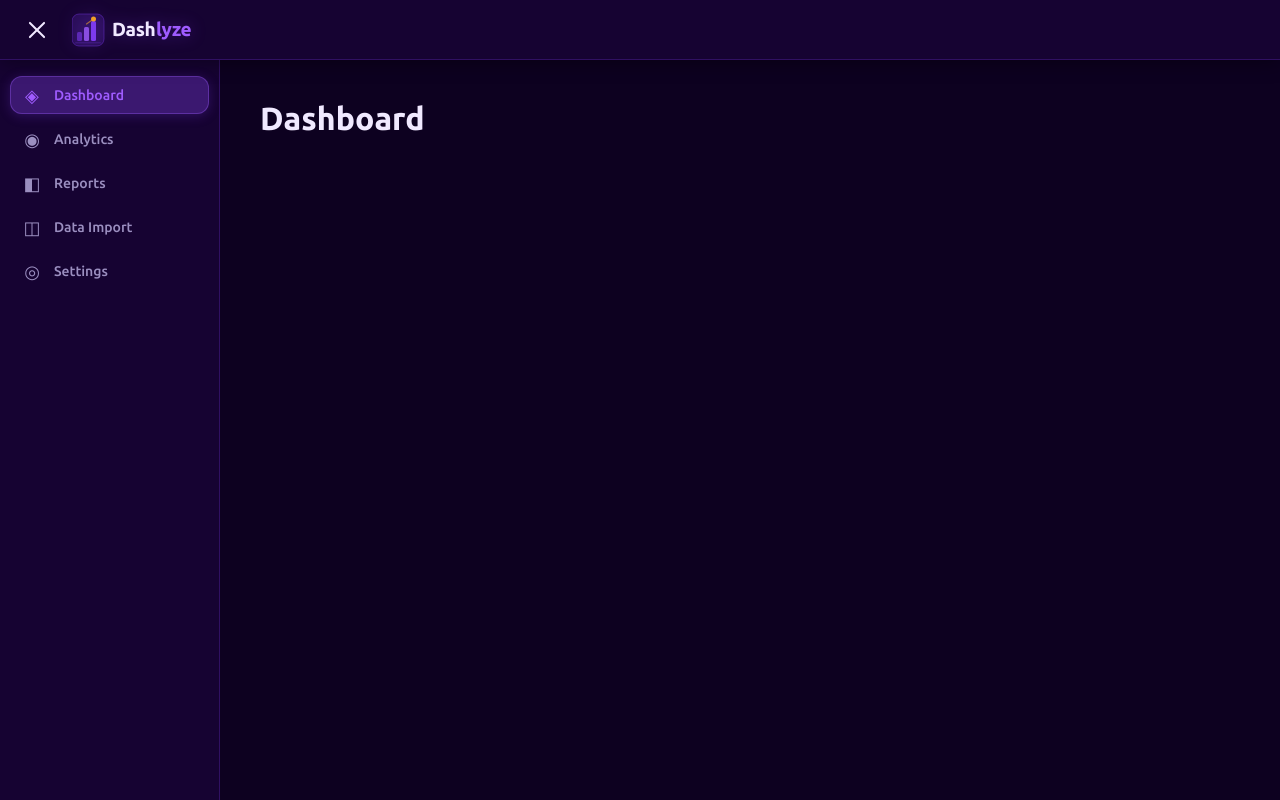
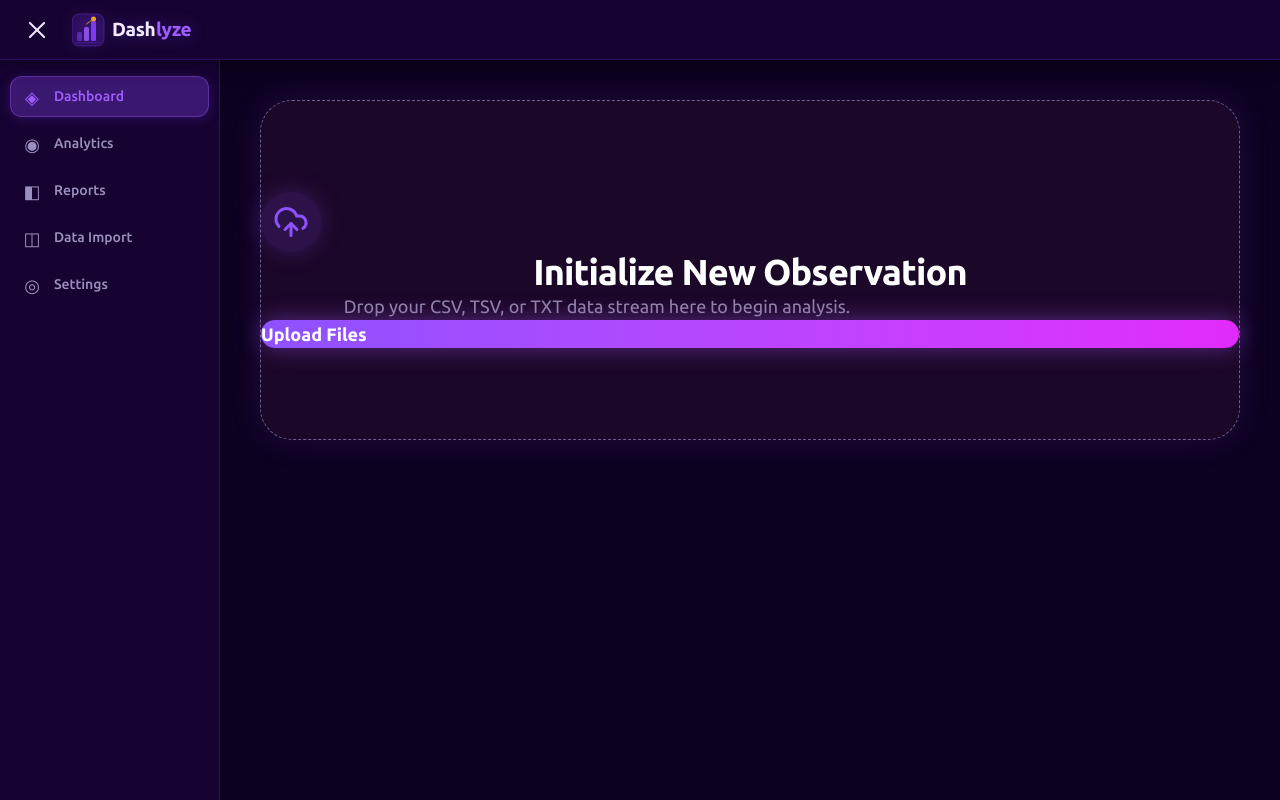
Before and after one commit to BilalKhalifa/Dashlyze, a React (Vite) app in the folder client/: page / in a window 1280 px wide. Built offline with nearby package versions, Linux system fonts and the light colour scheme.

Commit message:
initialize tailwind CSS for Drag&Drop Area

```diff
--- a/client/package.json
+++ b/client/package.json
@@ -10,6 +10,7 @@
     "preview": "vite preview"
   },
   "dependencies": {
+    "@tailwindcss/vite": "^4.2.2",
     "firebase": "^12.1.0",
     "lodash": "^4.17.21",
     "lucide-react": "^0.539.0",
@@ -29,7 +30,7 @@
     "eslint-plugin-react-refresh": "^0.4.20",
     "globals": "^16.3.0",
     "postcss": "^8.5.6",
-    "tailwindcss": "^4.1.12",
+    "tailwindcss": "^4.2.2",
     "vite": "^7.1.2"
   }
 }
--- a/client/src/Pages/Dashboard.jsx
+++ b/client/src/Pages/Dashboard.jsx
@@ -1,7 +1,9 @@
+import DataImport from "./DataImport";
+
 function Dashboard() {
     return (
         <div>
-            <h1>Dashboard</h1>
+            <DataImport />
         </div>
     );
 }
--- a/client/src/Pages/DataImport.jsx
+++ b/client/src/Pages/DataImport.jsx
@@ -1,6 +1,7 @@
 import { useState } from "react";
 import { analyzeDataset } from "../lib/api";
 import { parseCSV, isSupportedFile, formatFileSize } from "../lib/csvParser";
+import { CloudUpload  } from "lucide-react";
 
 function DataImport() {
   const [selectedFile, setSelectedFile] = useState(null);
@@ -8,6 +9,7 @@ function DataImport() {
   const [analysisResult, setAnalysisResult] = useState(null);
   const [isParsing, setIsParsing] = useState(false);
   const [isAnalyzing, setIsAnalyzing] = useState(false);
+  const [dragActive, setDragActive] = useState(false);
   const [error, setError] = useState("");
 
   async function handleFile(file) {
@@ -51,6 +53,23 @@ function DataImport() {
     setParsedDataset(dataset);
   }
 
+  function handleDragOver(e){
+    e.preventDefault();
+    setDragActive(true);
+  }
+
+  function handleDragLeave(e){
+    e.preventDefault();
+    setDragActive(false);
+  }
+
+  function handleDrop(e){
+    e.preventDefault();
+    setDragActive(false);
+    const file = e.dataTransfer.files?.[0];
+    handleFile(file);
+  }
+
   function handleInputChange(event) {
     const file = event.target.files?.[0];
     handleFile(file);
@@ -92,126 +111,36 @@ function DataImport() {
   }
 
   return (
-    <div style={{ padding: "24px", color: "#fff" }}>
-      <h1>Data Import</h1>
-      <p>Upload a file, preview the parsed dataset, then send it to the backend.</p>
+   <label
+    htmlFor="fileUpload"
+    onDrop={handleDrop}
+    onDragOver={handleDragOver}
+    onDragLeave={handleDragLeave}
+    className={`mt-6 mb-6 flex min-h-[340px] w-full cursor-pointer flex-col item-center justify-center rounded-[32px] border border-dashed px-6 py-12 text-center transition-all duration-300
+   ${
+    dragActive ? "border-violet-300 bg-violet-500/10 shadow-[0_0_40px_rgba(168,85,247,0.28)]"
+    : "border-violet-300/40 bg-[#1b0728] shadow-[0_0_32px_rgba(139,92,246,0.14)] hover: border-violet-300/50"
+    }`
+    }
+   >
+    <div className = "mb-6 flex h-15 w-15 items-center justify-center rounded-full bg-violet-500/15 shadow-[0_0_24px_rgba(139,92,246,0.25)]">
+      <CloudUpload className="h-9 w-9 text-violet-500" />
+    </div>
 
-      <div
-        onDrop={handleDrop}
-        onDragOver={handleDragOver}
-        style={{
-          border: "2px dashed #666",
-          borderRadius: "12px",
-          padding: "24px",
-          marginTop: "20px",
-          marginBottom: "20px",
-          background: "#1a1a1a",
-        }}
-      >
-        <p>Drag and drop a CSV file here, or choose one manually.</p>
-        <input type="file" accept=".csv,.tsv,.txt" onChange={handleInputChange} />
-      </div>
+    <h2 className="text-3xl font-semibold tracking-tight  text-white md:text-4xl">
+      Initialize New Observation
+    </h2>
 
-      {selectedFile && (
-        <div style={{ marginBottom: "16px" }}>
-          <strong>Selected file:</strong> {selectedFile.name} (
-          {formatFileSize(selectedFile.size)})
-        </div>
-      )}
 
-      {isParsing && <p>Parsing file...</p>}
+  <p className="mt-4 max-w-2xl text-sm leading-7 text-violet-200/60 md:text-lg">
+    Drop your CSV, TSV, or TXT data stream here to begin analysis.
+  </p>
 
-      {error && (
-        <div style={{ color: "#ff6b6b", marginBottom: "16px" }}>
-          <strong>Error:</strong> {error}
-        </div>
-      )}
+  <span className="mt-8 inline-flex rounded-full bg-gradient-to-r from-violet-500 to-fuchsia-500 px-8 py-3 text-sm font-semibold text-white shadow-[0_0_24px_rgba(168,85,247,0.45)] md:px-10 md:py-4 md:text-lg">
+    Upload Files
+  </span>
 
-      {parsedDataset && (
-        <div style={{ marginTop: "24px" }}>
-          <h2>Parsed Dataset</h2>
-          <p>
-            <strong>Columns:</strong> {parsedDataset.columns.length} |{" "}
-            <strong>Rows:</strong> {parsedDataset.rows.length}
-          </p>
-
-          <h3>Column Types</h3>
-          <ul>
-            {parsedDataset.columns.map((col) => (
-              <li key={col.name}>
-                {col.name} - {col.type}
-              </li>
-            ))}
-          </ul>
-
-          <h3>Preview</h3>
-          <div style={{ overflowX: "auto" }}>
-            <table
-              border="1"
-              cellPadding="8"
-              style={{ borderCollapse: "collapse", width: "100%" }}
-            >
-              <thead>
-                <tr>
-                  {parsedDataset.columns.map((col) => (
-                    <th key={col.name}>{col.name}</th>
-                  ))}
-                </tr>
-              </thead>
-              <tbody>
-                {parsedDataset.rows.slice(0, 5).map((row, rowIndex) => (
-                  <tr key={rowIndex}>
-                    {parsedDataset.columns.map((col) => (
-                      <td key={col.name}>{String(row[col.name] ?? "")}</td>
-                    ))}
-                  </tr>
-                ))}
-              </tbody>
-            </table>
-          </div>
-
-          <button
-            onClick={handleAnalyze}
-            disabled={isAnalyzing}
-            style={{
-              marginTop: "20px",
-              padding: "10px 16px",
-              borderRadius: "8px",
-              border: "none",
-              cursor: "pointer",
-            }}
-          >
-            {isAnalyzing ? "Analyzing..." : "Analyze Dataset"}
-          </button>
-        </div>
-      )}
-
-      {analysisResult && (
-        <div style={{ marginTop: "32px" }}>
-          <h2>Backend Response</h2>
-          <p>
-            <strong>Message:</strong> {analysisResult.message}
-          </p>
-
-          {analysisResult.widget && (
-            <div>
-              <p>
-                <strong>Widget Title:</strong> {analysisResult.widget.title}
-              </p>
-              <p>
-                <strong>Widget Type:</strong> {analysisResult.widget.type}
-              </p>
-              <p>
-                <strong>X Field:</strong> {analysisResult.widget.config?.xField}
-              </p>
-              <p>
-                <strong>Y Field:</strong> {analysisResult.widget.config?.yField}
-              </p>
-            </div>
-          )}
-        </div>
-      )}
-    </div>
+   </label>
   );
 }
 
--- a/client/src/Style/App.css
+++ b/client/src/Style/App.css
@@ -1,3 +1,5 @@
+@import "tailwindcss";
+
 /* ─── Reset ───────────────────────────────────────────────── */
 *, *::before, *::after {
     box-sizing: border-box;
--- a/client/vite.config.js
+++ b/client/vite.config.js
@@ -1,6 +1,10 @@
 import { defineConfig } from 'vite'
 import react from '@vitejs/plugin-react'
+import tailwindcss from '@tailwindcss/vite'
 
 export default defineConfig({
-  plugins: [react()],
+  plugins: [
+    react(),
+    tailwindcss()
+  ],
 })
```
Also changed, not shown: 1 other file (tests, documents, lock files or other folders).
